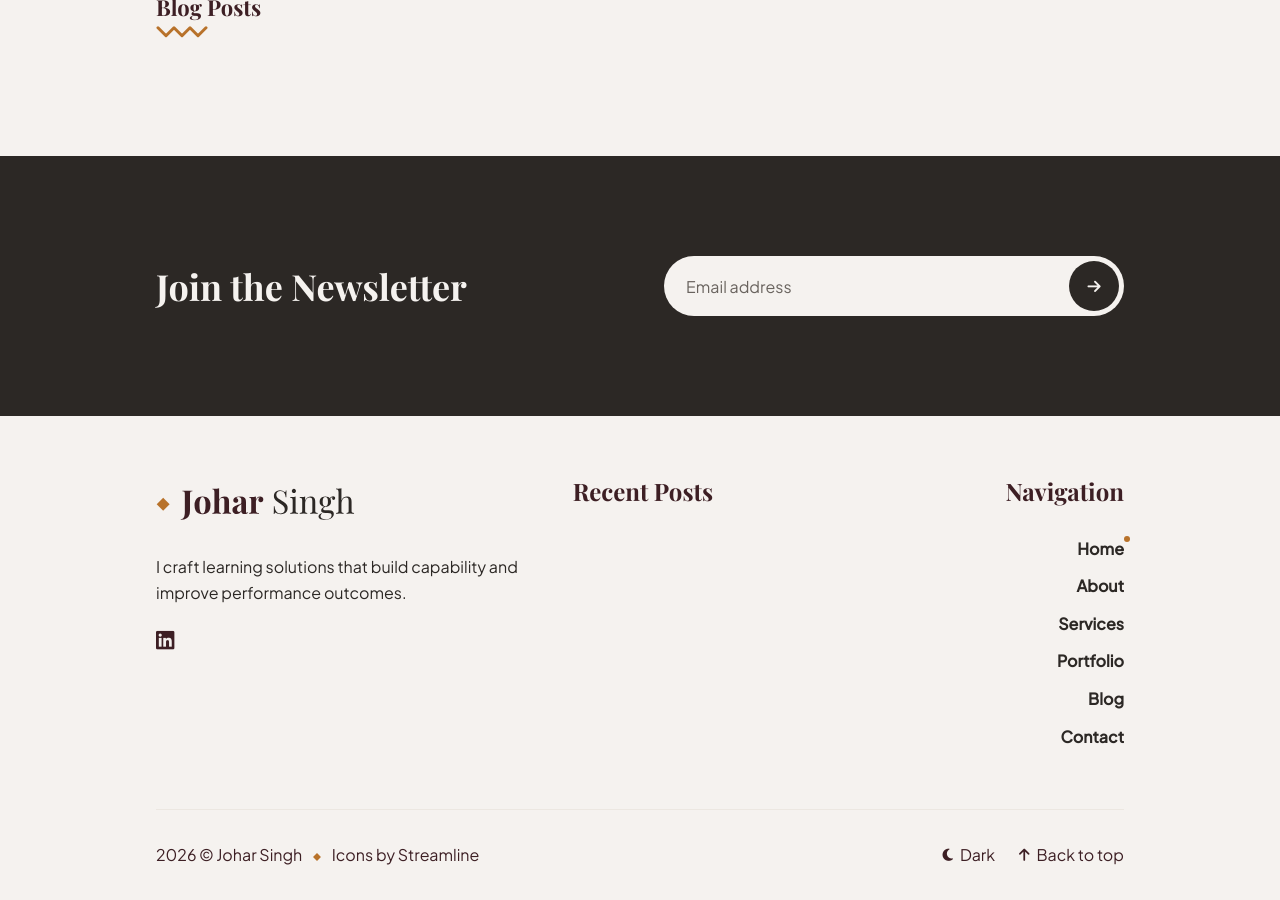
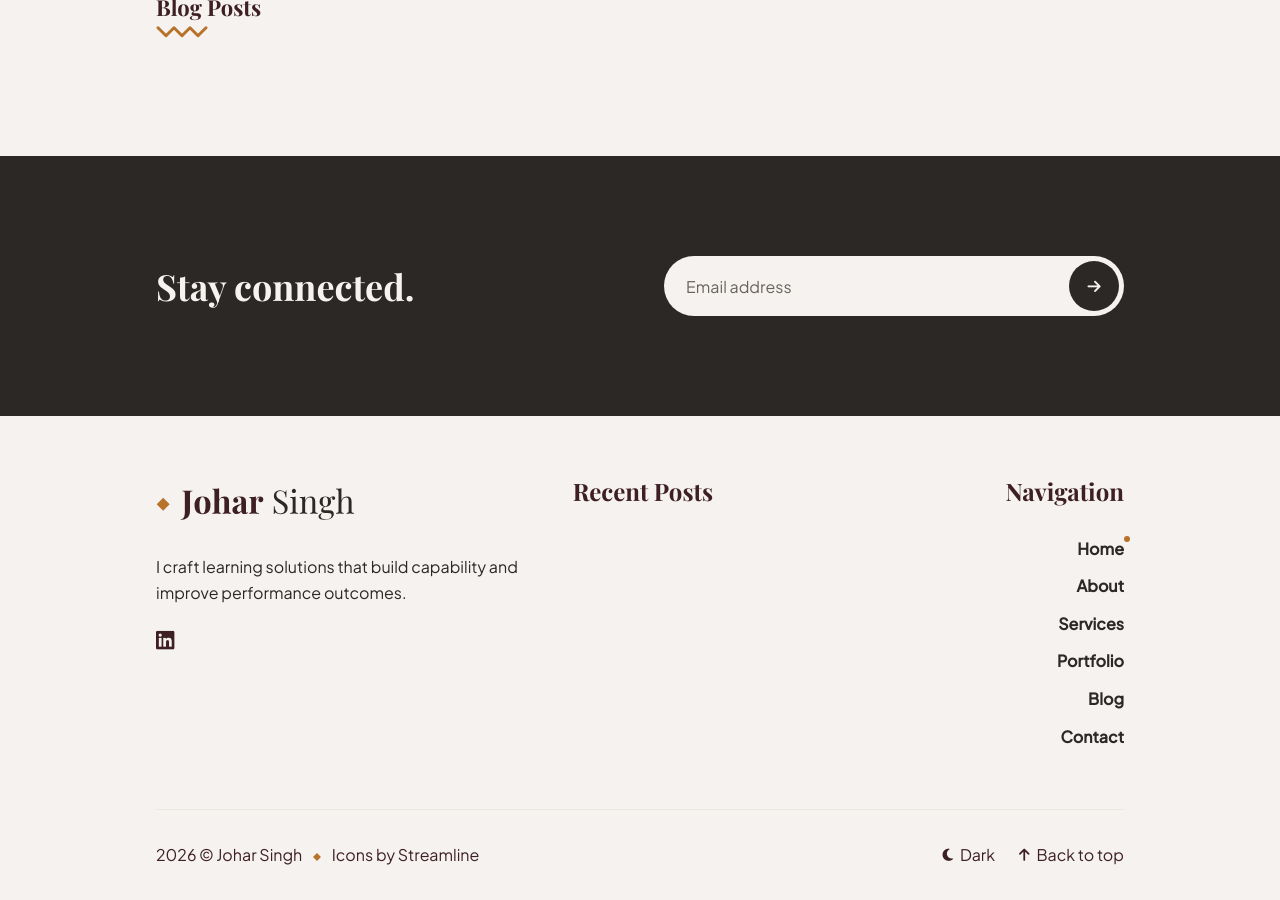
Before and after one commit to j0har/joharsingh.com, a Jekyll site: the page built from index.html, in a window 1280 px wide and 900 px high, scrolled down 2173 px. Built offline with Jekyll 4.4.1, drawn with Linux system fonts in a browser that asks for light colours; some web fonts are replaced; the list of posts is cut into pages by our own code.

Commit message:
Newsletter CTA: replace generic title with Website-Copy-v1.1 governing copy

```diff
--- a/_data/settings.yml
+++ b/_data/settings.yml
@@ -73,7 +73,7 @@ section_tags_title: Explore Topics
 newsletter_settings:
   enable: true
   newsletter_action: "https://app.kit.com/forms/9658065/subscriptions"
-  newsletter_title: "Join the Newsletter"
+  newsletter_title: "Stay connected."
 
 
 #-------------------------------
```
